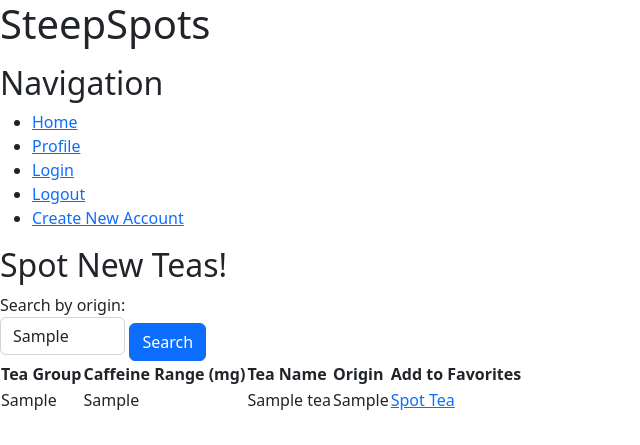
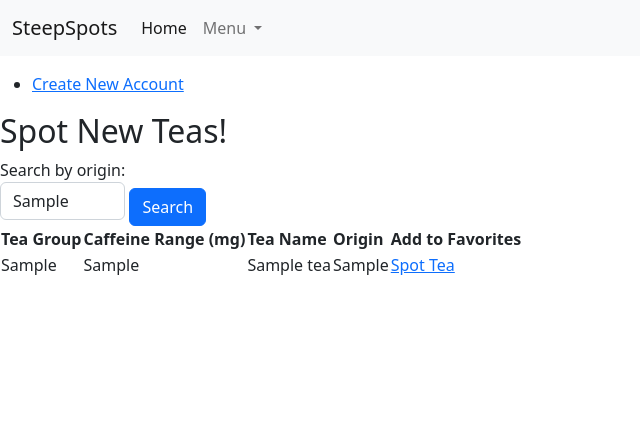
Before and after one commit to elangley12/steepspots, a Flask app: page / in a window 1280 px wide. Shown: the top 445 px of the page, without its empty margins (0-640 px from the left). Run offline with Flask 2, Linux system fonts and the light colour scheme; tables that the repository leaves empty hold one stand-in row (values such as "Sample post").

Commit message:
adding bootstrap to navbar at top

```diff
--- a/templates/base.html
+++ b/templates/base.html
@@ -11,7 +11,49 @@
   </head>
   <body>
     <script src="https://cdn.jsdelivr.net/npm/bootstrap@5.2.3/dist/js/bootstrap.bundle.min.js" integrity="sha384-kenU1KFdBIe4zVF0s0G1M5b4hcpxyD9F7jL+jjXkk+Q2h455rYXK/7HAuoJl+0I4" crossorigin="anonymous"></script>
-    <h1>SteepSpots</h1>
+
+    <nav class="navbar sticky-top navbar-expand-lg bg-light">
+      <div class="container-fluid">
+        <a class="navbar-brand" href="/">
+          <!-- <img src="/docs/5.2/assets/brand/bootstrap-logo.svg" alt="Logo" width="30" height="24" class="d-inline-block align-text-top"> -->
+          SteepSpots
+        </a>
+        <button class="navbar-toggler" type="button" data-bs-toggle="collapse" data-bs-target="#navbarSupportedContent" aria-controls="navbarSupportedContent" aria-expanded="false" aria-label="Toggle navigation">
+          <span class="navbar-toggler-icon"></span>
+        </button>
+        <!-- TODO - How to change the alignment of everything below to be right aligned? -->
+        <div class="collapse navbar-collapse" id="navbarSupportedContent">
+          <ul alignment="right" class="navbar-nav me-auto mb-2 mb-lg-0">
+            <li class="nav-item">
+              <a class="nav-link active" aria-current="page" href="/">Home</a>
+            </li>
+            <!-- <li class="nav-item">
+              <a class="nav-link" href="#">Link</a>
+            </li> -->
+            <li class="nav-item dropdown">
+              <a class="nav-link dropdown-toggle" href="#" role="button" data-bs-toggle="dropdown" aria-expanded="false">
+                Menu
+              </a>
+              <ul class="dropdown-menu">
+                <li><a class="dropdown-item" href="/user_profile"> Profile </a></li>
+                <li><a class="dropdown-item" href="/sign-in"> Login </a></li>
+                <li><hr class="dropdown-divider"></li>
+                <li><a class="dropdown-item" href="/logout"> Logout </a></li>
+              </ul>
+            <!-- </li>
+            <li class="nav-item">
+              <a class="nav-link disabled">Disabled</a>
+            </li> -->
+          </ul>
+          <!-- <form class="d-flex" role="search">
+            <input class="form-control me-2" type="search" placeholder="Search" aria-label="Search">
+            <button class="btn btn-outline-success" type="submit">Search</button>
+          </form> -->
+        </div>
+      </div>
+    </nav>
+
+    <!-- <h1>SteepSpots</h1> -->
 
     <p>
     {% if 'user' in session %}
@@ -20,12 +62,12 @@
     </p>
 
     <nav>
-      <h2>Navigation</h2>
+      <!-- <h2>Navigation</h2> -->
       <ul>
-        <li><a href="/"> Home </a></li>
-        <li><a href="/user_profile"> Profile </a></li>
-        <li><a href="/sign-in"> Login </a></li>
-        <li><a href="/logout"> Logout </a></li>
+        <!-- <li><a href="/"> Home </a></li> -->
+        <!-- <li><a href="/user_profile"> Profile </a></li> -->
+        <!-- <li><a href="/sign-in"> Login </a></li> -->
+        <!-- <li><a href="/logout"> Logout </a></li> -->
         <li><a href="/create-account"> Create New Account </a></li>
       </ul>
     </nav>
```
